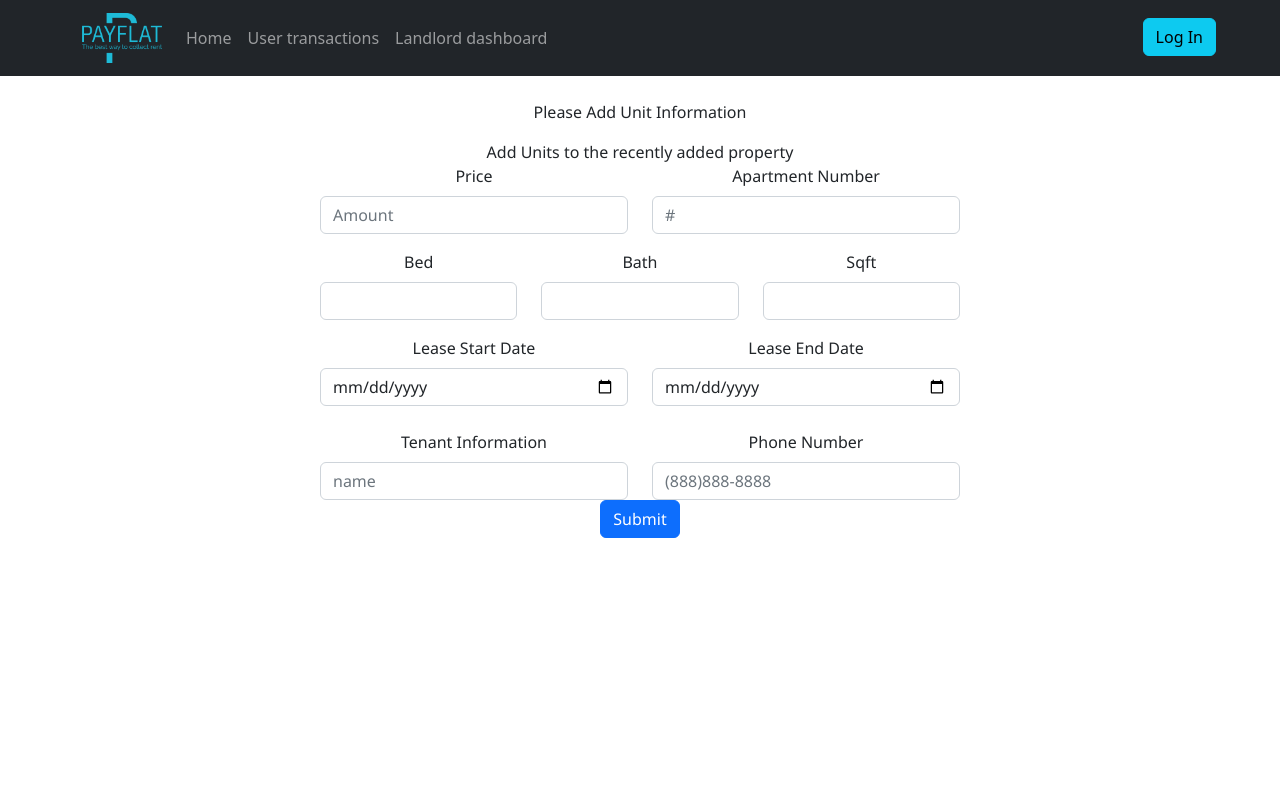
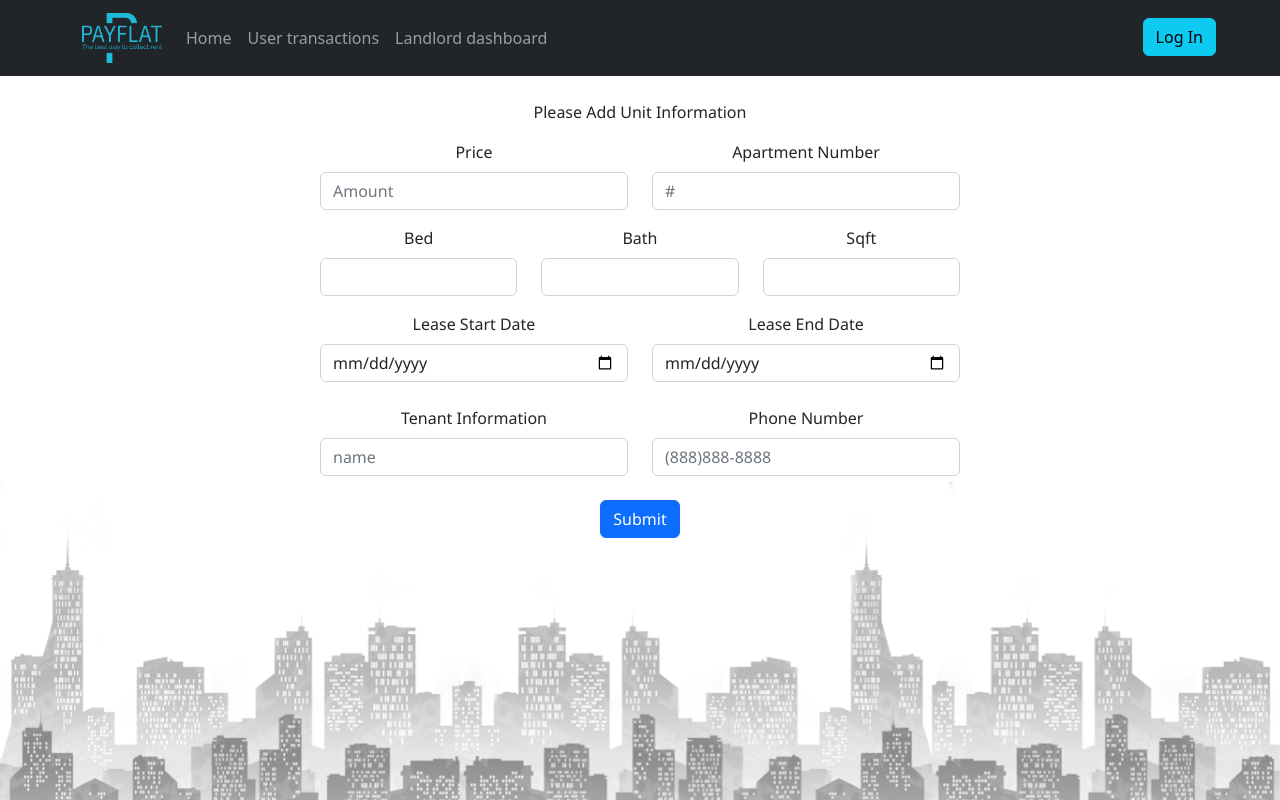
Before and after one commit to markdelgado/PayFlat, a React (Create React App) app in the folder client/: page /add-units in a window 1280 px wide. Built offline with nearby package versions, Linux system fonts and the light colour scheme.

Commit message:
Added background to AddUnits

```diff
--- a/client/src/components/AddUnits.js
+++ b/client/src/components/AddUnits.js
@@ -68,13 +68,11 @@ console.log("test",submitProp)
         <div id='form-container'>
             <p>{console.log("form", formData)}</p>
             {/* <p>{console.log("landlord", landlord.id)}</p> */}
+            <img id='wallpaper-img' src='../photos/wallpaper.webp' />
             <Form id='form-prop' onSubmit={handleSubmit}>
                 {/* <p>{submitProp.id}!!!!</p> */}
                 <p>Please Add Unit Information</p>
-                <div>Add Units to the recently added property</div>
-
-
-
+                {/* <div>Add Units to the recently added property</div> */}
                 <Form.Group className="mb-3" controlId="formGridAddress1">
                     <Row>
                         <Col>
@@ -183,8 +181,9 @@ console.log("test",submitProp)
                         </Col>
                     </Row>
                     </Form.Group>
+                    <br/>
 
-                <Button variant="primary" type="submit">
+                <Button variant="primary" type="submit" >
                     Submit
                 </Button>
             </Form>
--- a/client/src/components/Dashboard.js
+++ b/client/src/components/Dashboard.js
@@ -79,8 +79,8 @@ const Dashboard = ({ property, setPatchUnit, setAddUnit , setSubmitProp}) => {
                 </Table>
                 <UnitTable setPatchUnit={setPatchUnit} landlord={landlord} setArrSum={setArrSum} setAddUnit={setAddUnit} setSubmitProp={setSubmitProp} />
 
-                <Nav.Link href="/add-property">Add Property</Nav.Link>
-                {console.log(user, 'user')}
+                {/* <Nav.Link href="/add-property">Add Property</Nav.Link> */}
+
 
                 <Button id='add-prop-btn' variant='outline-info' onClick={({user}) => navigate('/add-property') } >Add Properties</Button>
                 {/* <Button id='add-prop-btn' variant='success' onClick={() => console.log(user) } >Add Properties</Button> */}
--- a/client/src/components/EditUnit.js
+++ b/client/src/components/EditUnit.js
@@ -8,7 +8,7 @@ import Alert from 'react-bootstrap/Alert';
 
 
 function EditUnit({ landlord, submitProp, patchUnit}) {
-    console.log("patchUnit", patchUnit)
+    // console.log("patchUnit", patchUnit)
     const navigate = useNavigate()
     const [show, setShow] = useState(false);
 
```
